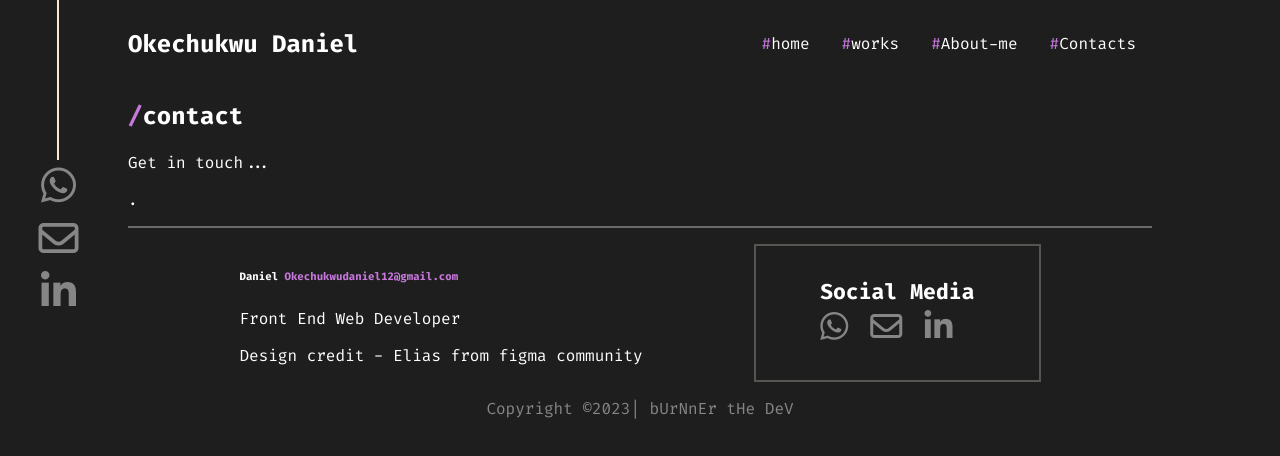
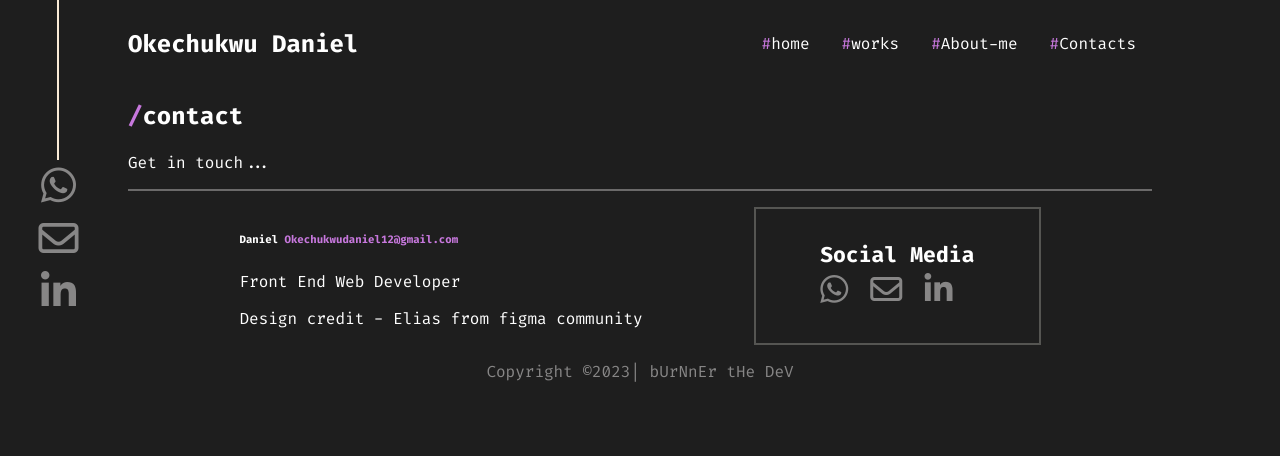
Before and after one commit to Naijabunner/portfolio, a React (Vite) app: page /contact in a window 1280 px wide. Shown: the top 456 px of the page. Built offline with nearby package versions, Linux system fonts and the light colour scheme.

Commit message:
little corrections

```diff
--- a/index.html
+++ b/index.html
@@ -5,7 +5,7 @@
     <link rel="icon" type="image/svg+xml" href="/vite.svg" />
     <link rel="stylesheet" href="https://cdnjs.cloudflare.com/ajax/libs/font-awesome/6.5.1/css/all.min.css" integrity="sha512-DTOQO9RWCH3ppGqcWaEA1BIZOC6xxalwEsw9c2QQeAIftl+Vegovlnee1c9QX4TctnWMn13TZye+giMm8e2LwA==" crossorigin="anonymous" referrerpolicy="no-referrer" />
     <meta name="viewport" content="width=device-width, initial-scale=1.0" />
-    <title>Okechukeu Daniel's portfolio</title>
+    <title>Okechukwu Daniel's portfolio</title>
   </head>
   <body>
     <div id="root"></div>
--- a/src/pages/Home/Works/About/Contact/contactme.jsx
+++ b/src/pages/Home/Works/About/Contact/contactme.jsx
@@ -5,7 +5,7 @@ const Contactcomp = () => {
             <h2> <span>/</span>contact</h2>
             <p>Get in touch...</p>
         </div>
-        .
+
     </div></> );
 }
 
```
